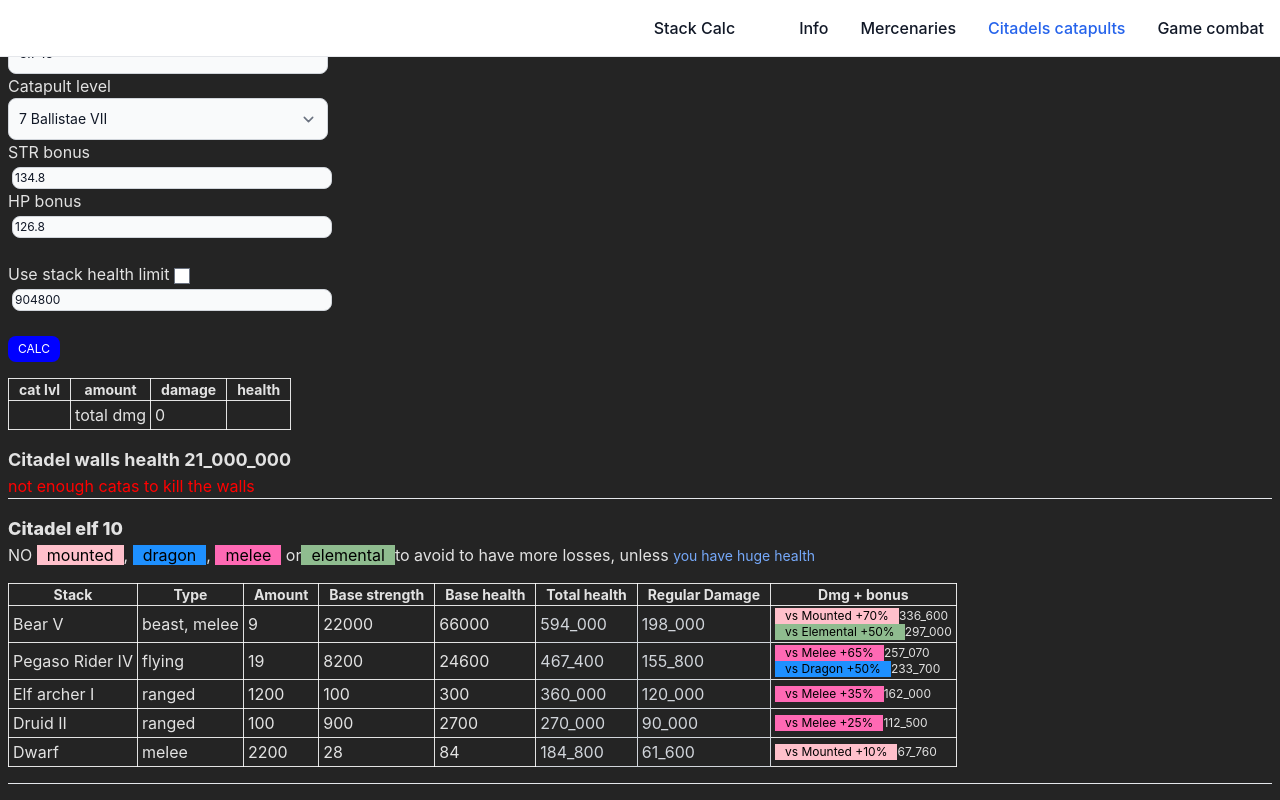
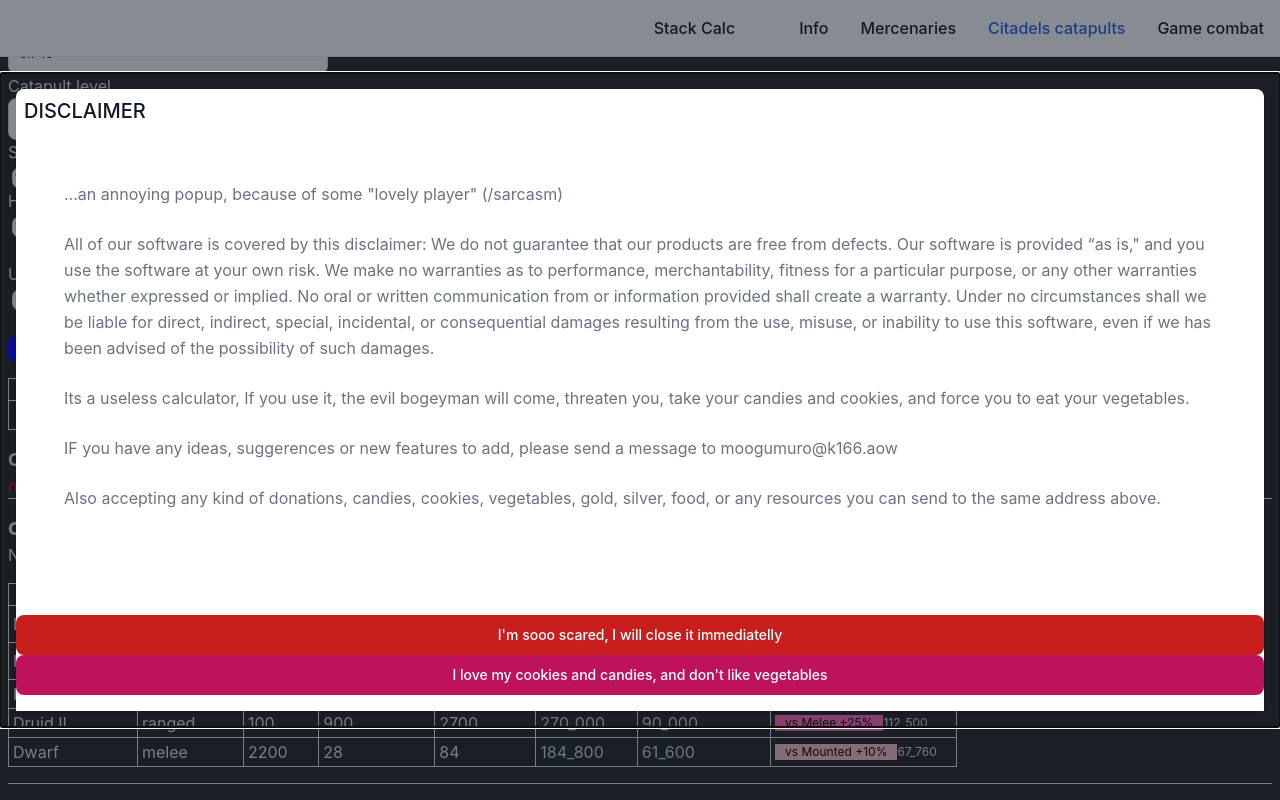
Before and after one commit to moigithub/totalbattlecaballitos, a React (Vite) app: page /citadels-catas in a window 1280 px wide. Shown: the top 800 px of the page. Built offline with nearby package versions, Linux system fonts and the light colour scheme; what zustand-debounce would draw is missing.

Commit message:
disclaimer

```diff
--- a/package.json
+++ b/package.json
@@ -8,13 +8,15 @@
     "build": "tsc -b && vite build",
     "lint": "eslint .",
     "preview": "vite preview",
-    "tailwind": "npx tailwindcss -i ./src/input.css -o ./src/output.css --watch"
+    "tailwind": "npx tailwindcss -i ./src/input.css -o ./src/output.css --watch",
+    "postinstall": "flowbite-react patch"
   },
   "dependencies": {
     "@dnd-kit/core": "^6.1.0",
     "@dnd-kit/sortable": "^8.0.0",
     "classnames": "^2.5.1",
     "flowbite": "^3.1.2",
+    "flowbite-react": "^0.11.7",
     "react": "^18.3.1",
     "react-dom": "^18.3.1",
     "react-router-dom": "^6.27.0",
--- a/src/App.css
+++ b/src/App.css
@@ -13,7 +13,6 @@
 
 #root {
   position: relative;
-  z-index: 99999;
 }
 
 table {
--- a/src/App.tsx
+++ b/src/App.tsx
@@ -1,6 +1,7 @@
 import { Outlet, NavLink } from 'react-router-dom'
 
 import './App.css'
+import { Disclaimer } from './disclaimer'
 
 function App() {
   return (
@@ -59,6 +60,8 @@ function App() {
       </nav>
 
       <Outlet />
+
+      <Disclaimer />
     </>
   )
 }
--- a/src/ArmyList.tsx
+++ b/src/ArmyList.tsx
@@ -424,7 +424,7 @@ export const ArmyList = () => {
   return (
     <aside
       id='sidebar-multi-level-sidebar'
-      className='fixed top-[56px] left-0 z-40 w-64 h-[calc(100vh-56px)] transition-transform -translate-x-full bg-white border-r border-gray-200 sm:translate-x-0 dark:bg-gray-800 dark:border-gray-700'
+      className='fixed top-[56px] left-0 z-10 w-64 h-[calc(100vh-56px)] transition-transform -translate-x-full bg-white border-r border-gray-200 sm:translate-x-0 dark:bg-gray-800 dark:border-gray-700'
       aria-label='Sidebar'
     >
       <section className='px-4 py-4   bg-gray-50 dark:bg-gray-800'>
--- a/src/Card.tsx
+++ b/src/Card.tsx
@@ -57,7 +57,7 @@ export const Card = ({ stack }: { stack: Stack }) => {
         {...listeners}
       >
         <div className='drag-handler '></div>
-        <p className='text-sm w-max z-30 text-green-200 tracking-widest font-extrabold origin-bottom-left rotate-90'>
+        <p className='text-sm w-max z-1 text-green-200 tracking-widest font-extrabold origin-bottom-left rotate-90'>
           ⮜ Drag ⮞
         </p>
       </div>
--- a/src/SmallCard.tsx
+++ b/src/SmallCard.tsx
@@ -35,7 +35,7 @@ export const SmallCard = ({ stack }: { stack: Stack }) => {
         {...listeners}
       >
         <div className='drag-handler '></div>
-        <p className='text-xs w-max z-30 text-green-200 tracking-tight font-bold origin-bottom-left rotate-90'>
+        <p className='text-xs w-max z-1 text-green-200 tracking-tight font-bold origin-bottom-left rotate-90'>
           ⮜ ⮞
         </p>
       </div>
--- a/src/citadel.tsx
+++ b/src/citadel.tsx
@@ -110,8 +110,8 @@ export const CitadelData = ({ type }: { type: string }) => {
           <td></td>
         </tr>
         <tr>
-          <td colSpan={6}>
-            Selected strengths:{' '}
+          <td colSpan={7}>
+            Selected damage:{' '}
             {selected
               .map(str => {
                 return str
--- /dev/null
+++ b/src/disclaimer.tsx
@@ -0,0 +1,75 @@
+import { Button, Modal, ModalBody, ModalHeader, ModalFooter } from 'flowbite-react'
+import { useRef, useState } from 'react'
+
+export const Disclaimer = () => {
+  const [openModal, setOpenModal] = useState(true)
+  const emailInputRef = useRef<HTMLInputElement>(null)
+
+  return (
+    <Modal
+      show={openModal}
+      size='3xl'
+      position={'center'}
+      popup
+      onClose={() => setOpenModal(false)}
+      initialFocus={emailInputRef}
+    >
+      <ModalHeader>DISCLAIMER</ModalHeader>
+      <ModalBody>
+        <div className='space-y-6 p-6'>
+          <p className='text-base leading-relaxed text-gray-500 dark:text-gray-400'>
+            ...an annoying popup, because of some "lovely player" (/sarcasm)
+          </p>
+          <p className='text-base leading-relaxed text-gray-500 dark:text-gray-400'>
+            All of our software is covered by this disclaimer: We do not guarantee that our products
+            are free from defects. Our software is provided “as is," and you use the software at
+            your own risk. We make no warranties as to performance, merchantability, fitness for a
+            particular purpose, or any other warranties whether expressed or implied. No oral or
+            written communication from or information provided shall create a warranty. Under no
+            circumstances shall we be liable for direct, indirect, special, incidental, or
+            consequential damages resulting from the use, misuse, or inability to use this software,
+            even if we has been advised of the possibility of such damages.
+          </p>
+          <p className='text-base leading-relaxed text-gray-500 dark:text-gray-400'>
+            Its a useless calculator, If you use it, the evil bogeyman will come, threaten you, take
+            your candies and cookies, and force you to eat your vegetables.
+          </p>
+          <p className='text-base leading-relaxed text-gray-500 dark:text-gray-400'>
+            IF you have any ideas, suggerences or new features to add, please send a message to
+            moogumuro@k166.aow
+          </p>
+          <p className='text-base leading-relaxed text-gray-500 dark:text-gray-400'>
+            Also accepting any kind of donations, candies, cookies, vegetables, gold, silver, food,
+            or any resources you can send to the same address above.
+          </p>
+        </div>
+      </ModalBody>
+      <footer className='bg-white dark:bg-gray-900'>
+        <div className='mx-auto w-full max-w-screen-xl   py-2 lg:py-4'>
+          <Button className='w-full my-2' onClick={() => setOpenModal(false)}>
+            I ACCEPT, I won't tell anyone I'm going to use it.{' '}
+          </Button>
+          <Button
+            className='w-full my-2'
+            color='red'
+            onClick={() => {
+              setOpenModal(false)
+              window.location.replace('https://www.google.com')
+            }}
+          >
+            I'm sooo scared, I will close it immediatelly
+          </Button>
+          <Button
+            className='w-full my-2 relative flex items-center justify-center rounded-lg text-center font-medium focus:outline-none focus:ring-4 h-10 px-5 text-sm text-white hover:bg-pink-800 focus:ring-pink-300 dark:bg-pink-600 dark:hover:bg-pink-700 dark:focus:ring-pink-800  bg-pink-700'
+            onClick={() => {
+              setOpenModal(false)
+              window.location.replace('https://www.google.com')
+            }}
+          >
+            I love my cookies and candies, and don't like vegetables
+          </Button>
+        </div>
+      </footer>
+    </Modal>
+  )
+}
--- a/src/dos.tsx
+++ b/src/dos.tsx
@@ -1297,13 +1297,17 @@ second REMAINS second
                   strength, the downside is you will have less room for your next troops, because
                   the max strength of your other troops available would be reduced
                 </p>
-                <p className='bg-green-800 w-fit'>[army (all troops) max strength___________]</p>
+                <p className='bg-green-800 w-fit'>
+                  [army (all troops) max strength_________________________________________]
+                </p>
                 <p className='bg-blue-800 w-fit'>
                   [first troop]<span className='bg-orange-800 text-white'>[gap 50%______]</span>
-                  [second troop]
+                  [second troop]<span className='bg-orange-800 text-white'>[gap 50%______]</span>
+                  [third troop]
                 </p>
                 <p className='bg-fuchsia-800 w-fit'>
                   [first troop]<span className='bg-orange-800 text-white'>[gap 10%__]</span>[second
+                  troop____]<span className='bg-orange-800 text-white'>[gap 10%__]</span>[third
                   troop____]
                 </p>
               </div>
--- a/src/index.css
+++ b/src/index.css
@@ -1,4 +1,6 @@
 @import 'tailwindcss';
+@plugin 'flowbite-react/plugin/tailwindcss';
+@source '../.flowbite-react/class-list.json';
 @import 'flowbite/src/themes/default';
 @plugin "flowbite/plugin";
 @source "../node_modules/flowbite";
--- a/vite.config.ts
+++ b/vite.config.ts
@@ -2,10 +2,11 @@ import { defineConfig } from 'vite'
 import react from '@vitejs/plugin-react'
 import tailwindcss from '@tailwindcss/vite'
 import path from 'path'
+import flowbiteReact from "flowbite-react/plugin/vite";
 
 // https://vite.dev/config/
 export default defineConfig({
-  plugins: [react(), tailwindcss()],
+  plugins: [react(), tailwindcss(), flowbiteReact()],
   resolve: {
     alias: {
       '@': path.resolve(__dirname, './src')
```
Also changed, not shown: .flowbite-react/config.json (added), 2 other files (tests, documents, lock files or other folders).
